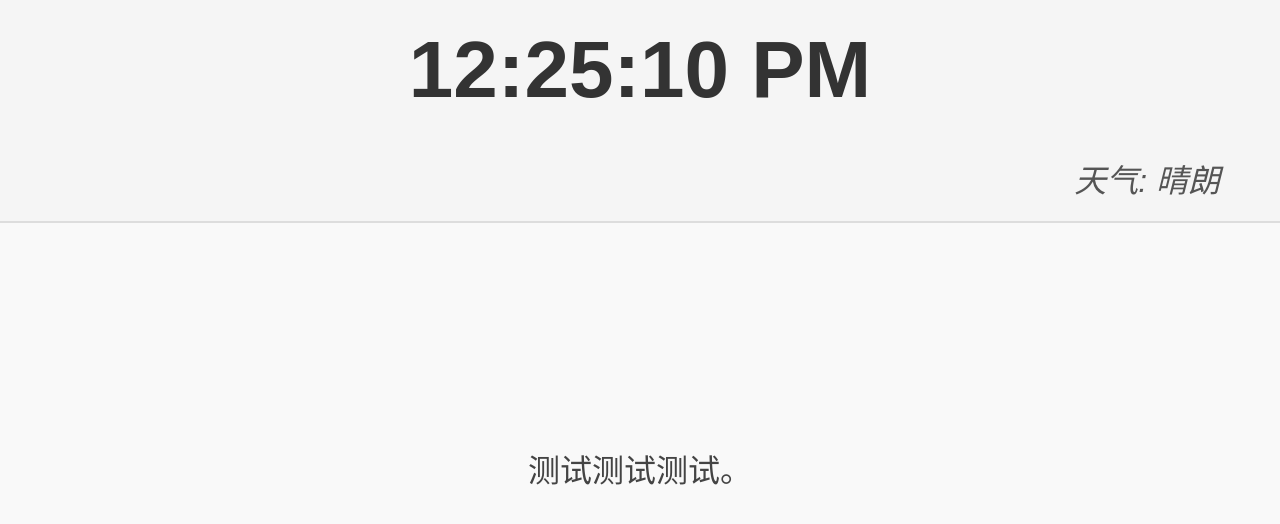
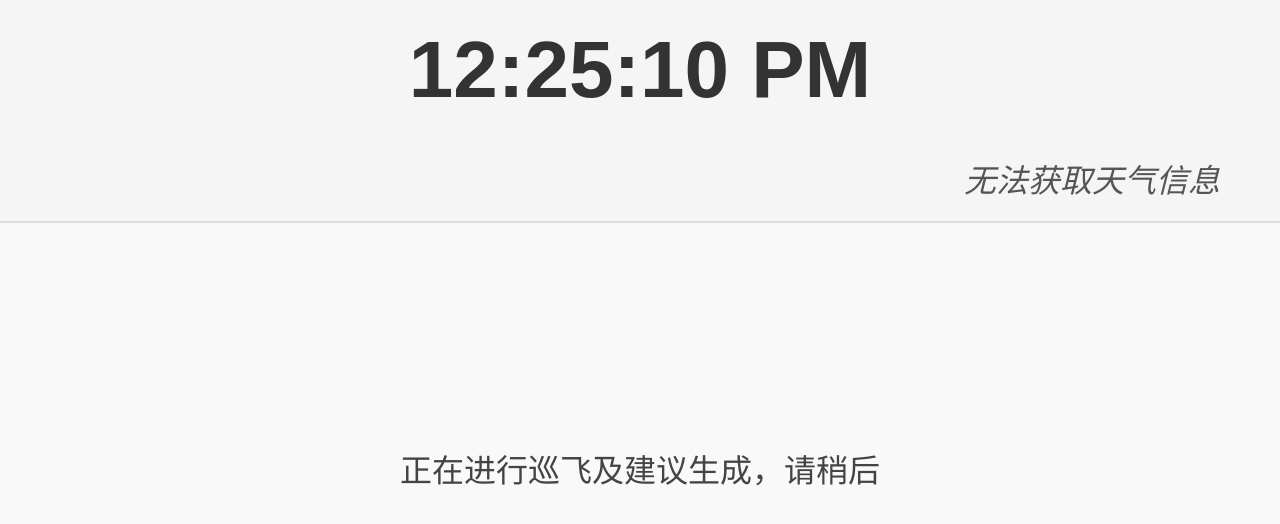
Before and after one commit to xia-z-x/AgrIculture, a plain HTML site: page index.html in a window 1280 px wide. Shown: the part 82-606 px from the top of the page. Drawn offline with Linux system fonts and the light colour scheme.

Commit message:
<fix>:<对接网页与TTS>

```diff
--- a/index.html
+++ b/index.html
@@ -105,7 +105,7 @@ body {
     <!-- 头部 -->
     <div class="header">
         <div class="time" id="current-time"></div>
-        <div class="weather" id="weather-info">天气: 晴朗</div>
+        <div class="weather" id="weather-info">无法获取天气信息</div>
         <!-- 设置图标 -->
         <div class="icon settings-icon" title="设置">
             <svg xmlns="http://www.w3.org/2000/svg" viewBox="0 0 16 16">
@@ -121,8 +121,9 @@ body {
     </div>
 
     <!-- 页脚 -->
-    <div class="footer">
-        <p>﻿测试测试测试。</p>
+    <audio id="audio" src="./Cache/TTS_result.mp3"></audio>
+    <div class="footer" onclick="document.getElementById('audio').play()">
+        <p>﻿正在进行巡飞及建议生成，请稍后</p>
     </div>
 
     <script>
```
Also changed, not shown: 1 other file.
